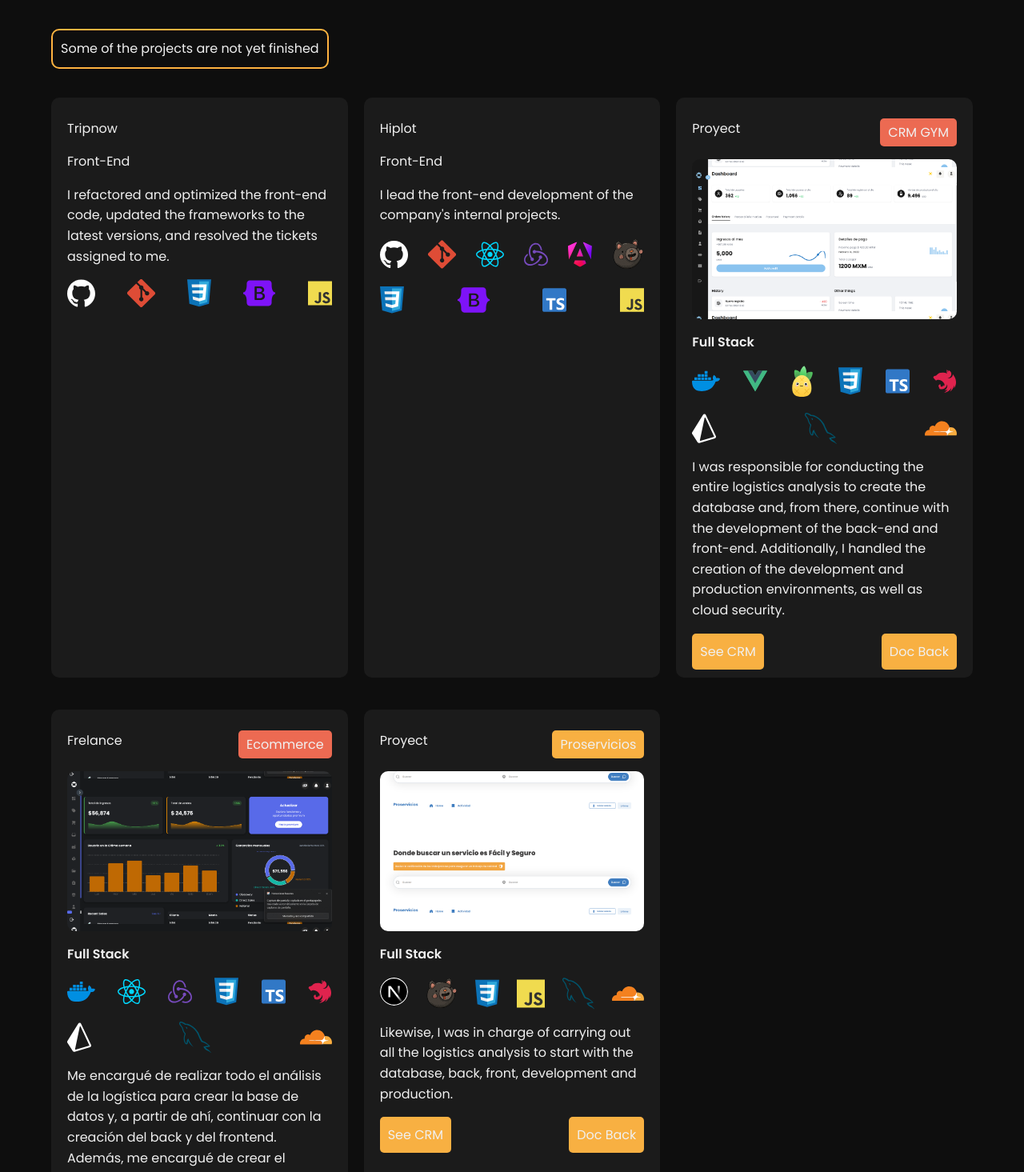
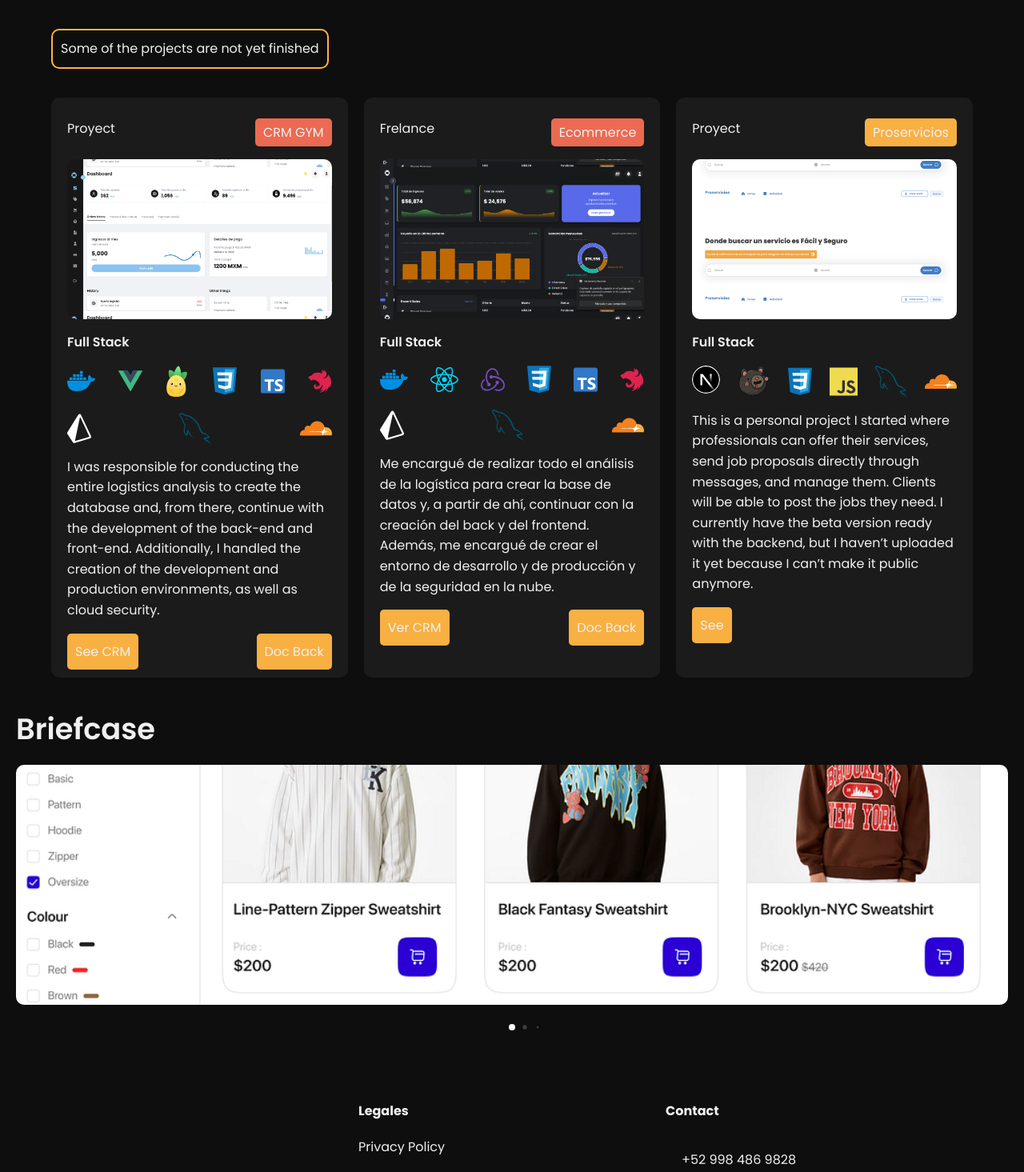
Before and after one commit to Luislopez1941/briefcase, a React (Vite) app: page / in a window 1280 px wide. Shown: the part 3045-4510 px from the top of the page at 80% size. Built offline with nearby package versions, Linux system fonts and the light colour scheme.

Commit message:
change: desing

```diff
--- a/src/components/main/Experience.tsx
+++ b/src/components/main/Experience.tsx
@@ -36,7 +36,7 @@ const Experience: React.FC = () => {
             </div>
             <div className='experience__container'>
 
-                <div className='experience__card'>
+                {/* <div className='experience__card'>
                     <p translate="no">Tripnow</p>
                     <p translate="no">Front-End</p>
                     <div>
@@ -68,7 +68,7 @@ const Experience: React.FC = () => {
                             <img src={JavaScript} width={30} alt="icono de javascript" />
                         </div>
                     </div>
-                </div>
+                </div> */}
 
                 <div className='experience__card'>
                     <div className='row__one'>
@@ -158,13 +158,12 @@ const Experience: React.FC = () => {
                     </div>
                     <div>
                         <p>
-                            Likewise, I was in charge of carrying out all the logistics analysis to start with the database, back, front, development and production.
+                            This is a personal project I started where professionals can offer their services, send job proposals directly through messages, and manage them. Clients will be able to post the jobs they need. I currently have the beta version ready with the backend, but I haven’t uploaded it yet because I can’t make it public anymore.
                         </p>
                     </div>
                     <div className='btns__card_container'>
-                        <a href="https://github.com/Luislopez1941" className="btn__card" target="_blank" rel="noopener noreferrer">See CRM</a>
-                        {/* <button className='btn__card'>See Ecommer</button> */}
-                        <a href="https://back-ecommerce-bjt2.onrender.com" className="btn__card" target="_blank" rel="noopener noreferrer">Doc Back</a>
+                        <a href="https://proservicios.vercel.app" className="btn__card" target="_blank" rel="noopener noreferrer">See</a>
+
                     </div>
                 </div>
                 {/* <div className='experience__card'>
```
